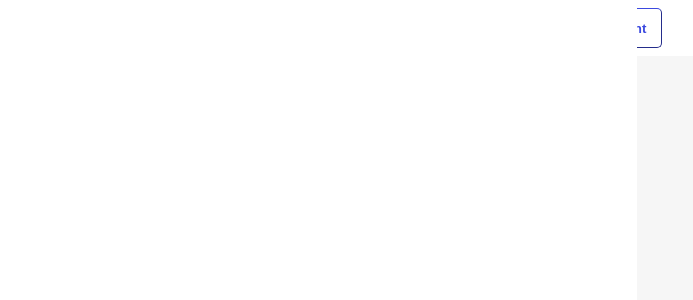
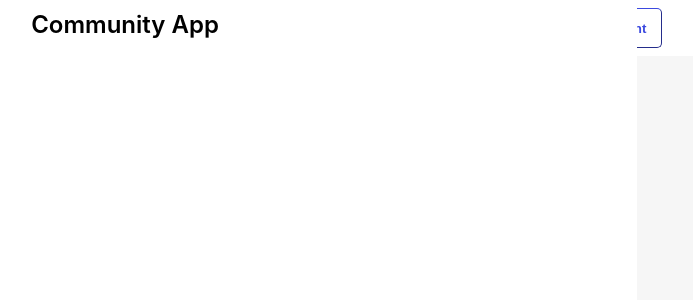
Before and after one commit to admd4326/community-app-react-web-frontend, a React (Vite) app: page / in a window 1280 px wide. Both pictures are taken after a click on the icon 20 px from the left and 28 px from the top of the page. Shown: the top 300 px of the page, without its empty margins (387-1080 px from the left). Built offline with nearby package versions, Linux system fonts and the light colour scheme.

Commit message:
create the title component

```diff
--- a/src/App.css
+++ b/src/App.css
@@ -21,7 +21,9 @@ body {
 .title {
   font-weight: 600;
   font-size: x-large;
-  margin: auto;
+  display: block;
+  margin: 10px auto;
+  text-align: center;
 }
 .outline {
   background-color: white;
--- a/src/components/Navbar.jsx
+++ b/src/components/Navbar.jsx
@@ -3,6 +3,7 @@ import { Button } from "./Button";
 import { FontAwesomeIcon } from "@fortawesome/react-fontawesome";
 import { faBars } from "@fortawesome/free-solid-svg-icons";
 import { SideNav } from "./SideNav";
+import { Title } from "./Title";
 
 export const Navbar = () => {
   const [open, setOpen] = useState(false);
@@ -17,7 +18,7 @@ export const Navbar = () => {
         className="faBars"
         onClick={handleClick}
       />
-      <p className="title">Community App</p>
+      <Title />
       <Button text="Create Account" type="outline" />
       {open && <SideNav />}
     </nav>
--- a/src/components/SideNav.jsx
+++ b/src/components/SideNav.jsx
@@ -1,5 +1,10 @@
 import React from "react";
+import { Title } from "./Title";
 
 export const SideNav = () => {
-  return <nav className="side-nav"></nav>;
+  return (
+    <nav className="side-nav">
+      <Title />
+    </nav>
+  );
 };
--- /dev/null
+++ b/src/components/Title.jsx
@@ -0,0 +1,5 @@
+import React from "react";
+
+export const Title = () => {
+  return <p className="title">Community App</p>;
+};
```
